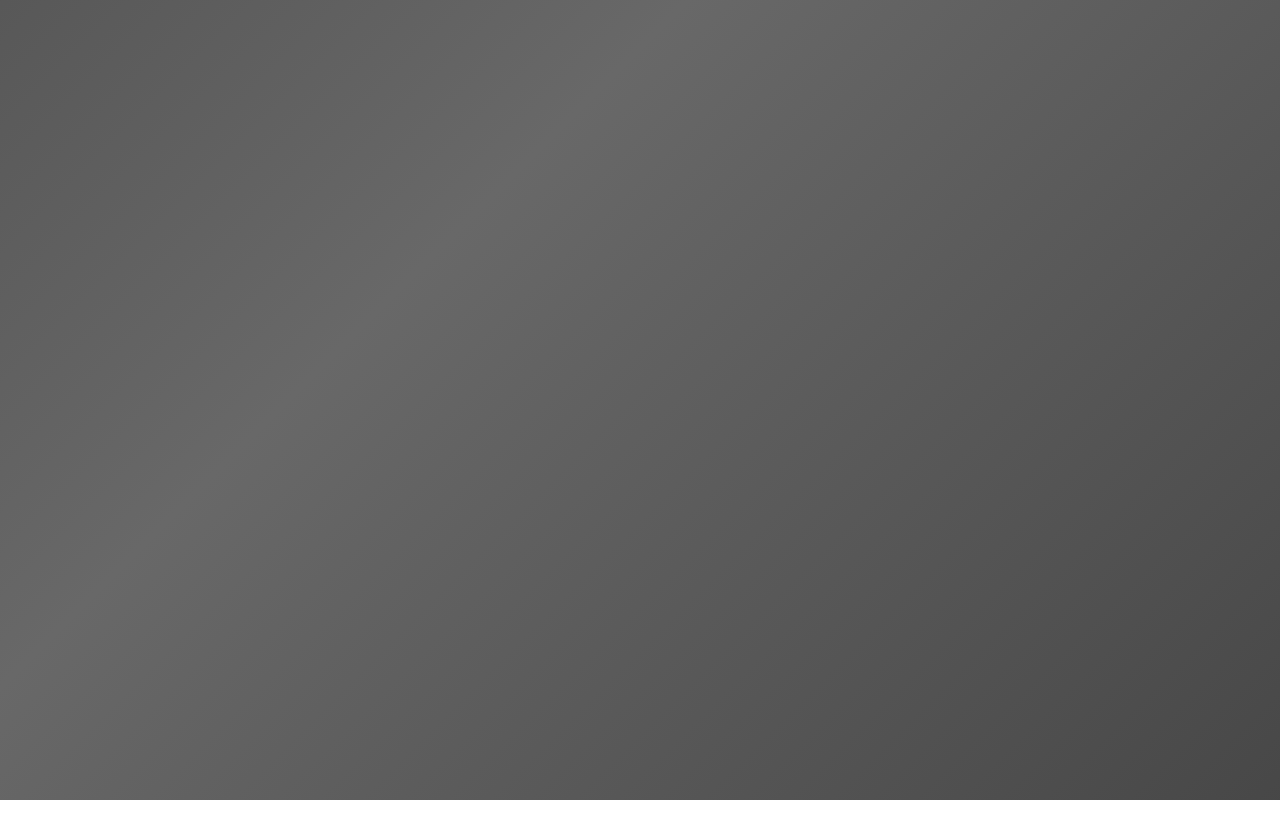
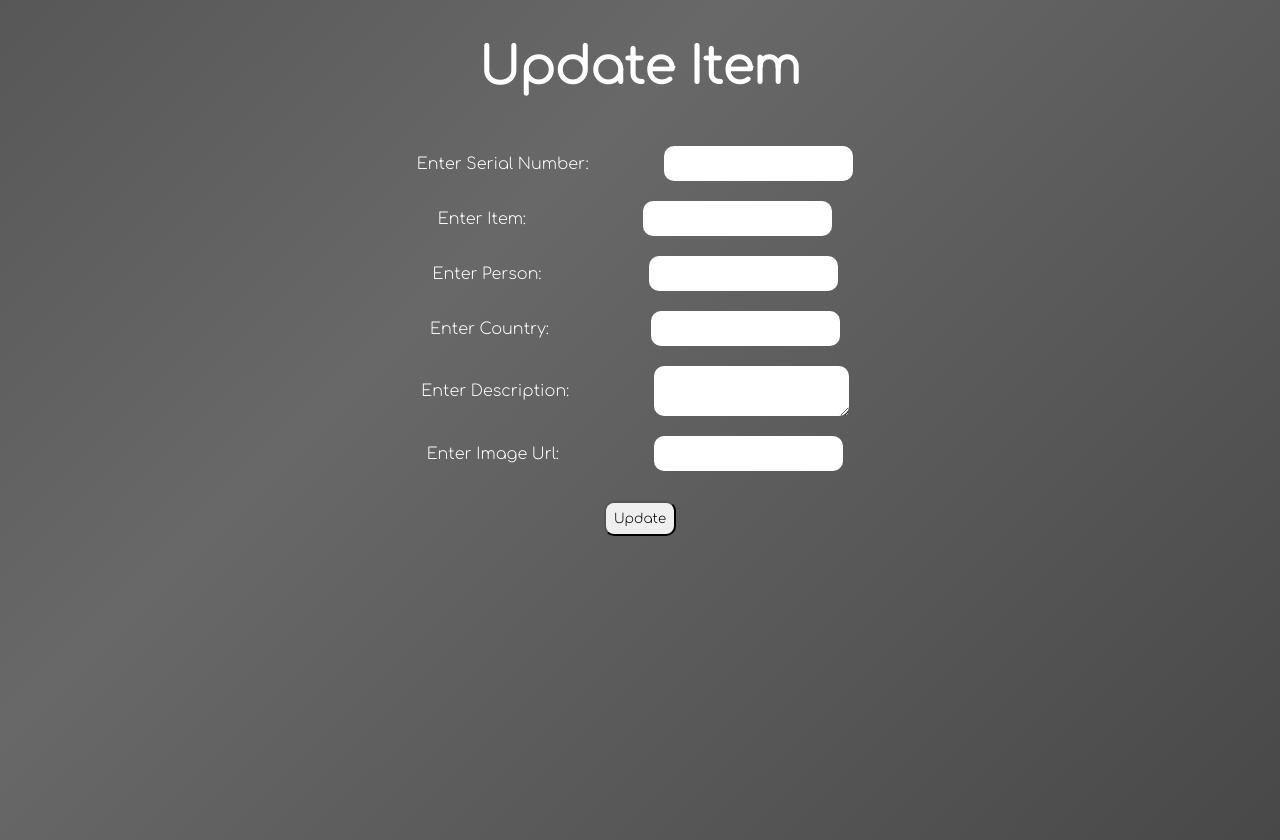
Before and after one commit to Manya324/S47_Bizarre_Cravings, a React (Vite) app in the folder Bizarre-Cravings-React-App/: page /update/1 in a window 1280 px wide. Before the commit this address had no page. Before the commit the page ends 800 px from the top, so only its background shows below. Built offline with nearby package versions, Linux system fonts and the light colour scheme; no server answers.

Commit message:
Added the updating and deleting functions

```diff
--- a/Bizarre-Cravings-React-App/src/App.jsx
+++ b/Bizarre-Cravings-React-App/src/App.jsx
@@ -3,6 +3,7 @@ import HomePage from "../src/components/HomePage";
 import Data from "./components/Data";
 import { Routes, Route } from "react-router-dom";
 import NewPage from "./components/NewPage";
+import UpdateItem from "./components/UpdateItem";
 
 function App() {
   return (
@@ -11,6 +12,7 @@ function App() {
           <Route path="/" element={<HomePage/>}/>
           <Route path="/data" element={<Data />}/>
           <Route path="/addItem" element={<NewPage/>} />
+          <Route path="/update/:id" element={<UpdateItem/>} />
       </Routes>
     </>
   );
--- a/Bizarre-Cravings-React-App/src/components/Data.jsx
+++ b/Bizarre-Cravings-React-App/src/components/Data.jsx
@@ -15,17 +15,22 @@ function Data() {
     console.log(data);
   }, []);
 
+  const handleDelete = (id) => {
+    axios.delete(`http://localhost:5000/deleteItem/${id}`)
+    .then((res) => {
+      console.log(res.data);
+      window.location.reload();
+    })
+    .catch((err) => console.log(err));
+  }
+
   return (
     <>
       <div>
-        <h1 className="heading">
-          Bizarre Cravings
-        </h1>
-    <Link to="/addItem">
-    <button className="add-btn">
-          Add Item +
-        </button>
-    </Link>
+        <h1 className="heading">Bizarre Cravings</h1>
+        <Link to="/addItem">
+          <button className="add-btn">Add Item +</button>
+        </Link>
       </div>
       <div className="content">
         {data.map((item, id) => {
@@ -40,6 +45,12 @@ function Data() {
                 <img className="images" src={item.imageUrl}></img>
               </div>
               <p className="description">{item.description}</p>
+              <div className="lower">
+              <Link to={`/update/${item._id}`}>
+                <button className="update-btn">Update Item</button>
+              </Link>
+                <button onClick={(e) => handleDelete(item._id)} className="delete-btn">Delete Item</button>
+                </div>
             </div>
           );
         })}
--- a/Bizarre-Cravings-React-App/src/components/NewPage.jsx
+++ b/Bizarre-Cravings-React-App/src/components/NewPage.jsx
@@ -35,6 +35,7 @@ function NewPage() {
     <div className="add-page">
       <form className="form" onSubmit={(e) => Submit(e)}>
         <h1 className="heading">Add New Item</h1>
+        <div className="input">
         <label htmlFor="">Enter Serial Number:</label>
         <input
         className="inp"
@@ -43,6 +44,8 @@ function NewPage() {
           value={serial}
           onChange={(e) => setSerial(e.target.value)}
         />
+        </div>
+        <div className="input">
         <label htmlFor="">Enter Item:</label>
         <input
           type="text"
@@ -51,7 +54,9 @@ function NewPage() {
           value={item}
           onChange={(e) => setItem(e.target.value)}
         />
-        <label htmlFor="">Enter Person:</label>
+        </div>
+      <div className="input">
+      <label htmlFor="">Enter Person:</label>
         <input
           type="text"
           className="inp"
@@ -59,7 +64,9 @@ function NewPage() {
           value={person}
           onChange={(e) => setPerson(e.target.value)}
         />
-        <label htmlFor="">Enter Country:</label>
+      </div>
+      <div className="input">
+      <label htmlFor="">Enter Country:</label>
         <input
           type="text"
           className="inp"
@@ -67,7 +74,9 @@ function NewPage() {
           value={country}
           onChange={(e) => setCountry(e.target.value)}
         />
-        <label htmlFor="">Enter Description:</label>
+      </div>
+       <div className="input">
+       <label htmlFor="">Enter Description:</label>
         <input
           type="text"
           className="inp"
@@ -75,7 +84,10 @@ function NewPage() {
           value={description}
           onChange={(e) => setDescription(e.target.value)}
         />
-        <label htmlFor="">Enter Image Url:</label>
+       </div>
+
+       <div className="input">
+       <label htmlFor="">Enter Image Url:</label>
         <input
           type="text"
           className="inp"
@@ -83,6 +95,7 @@ function NewPage() {
           value={imageUrl}
           onChange={(e) => setImageUrl(e.target.value)}
         />
+       </div>
         <div>
           <button className="btn" type="submit">Add</button>
         </div>
--- /dev/null
+++ b/Bizarre-Cravings-React-App/src/components/UpdateItem.jsx
@@ -0,0 +1,114 @@
+import React, { useEffect, useState } from "react";
+import { useNavigate, useParams } from "react-router-dom";
+import axios from "axios";
+
+function UpdateItem() {
+  const { id } = useParams();
+  const [serial, setSerial] = useState();
+  const [item, setItem] = useState();
+  const [person, setPerson] = useState();
+  const [country, setCountry] = useState();
+  const [description, setDescription] = useState();
+  const [imageUrl, setImageUrl] = useState();
+  const navigate = useNavigate();
+
+  useEffect(() => {
+    axios
+      .get(`http://localhost:5000/getItem/` + id)
+      .then((res) => {
+        console.log(res);
+        setSerial(res.data.serial);
+        setItem(res.data.item);
+        setPerson(res.data.person);
+        setCountry(res.data.country);
+        setDescription(res.data.description);
+        setImageUrl(res.data.imageUrl);
+      })
+      .catch((err) => console.log(err));
+  }, [id]);
+
+  const update = (e) => {
+    e.preventDefault();
+    axios
+      .put(`http://localhost:5000/updateItem/` + id, {
+        serial,
+        item,
+        person,
+        country,
+        description,
+        imageUrl,
+      })
+      .then((res) => {
+        console.log(res);
+        navigate("/data");
+      })
+      .catch((err) => console.log(err));
+  };
+
+  return (
+    <div>
+      <div className="add-page">
+        <h1 className="heading">Update Item</h1>
+        <form className="form" onSubmit={update}>
+          <div className="input">
+            <label>Enter Serial Number:</label>
+            <input
+              type="text"
+              className="inp"
+              value={serial}
+              onChange={(e) => setSerial(e.target.value)}
+            />
+          </div>
+          <div className="input">
+            <label>Enter Item:</label>
+            <input
+              type="text"
+              className="inp"
+              value={item}
+              onChange={(e) => setItem(e.target.value)}
+            />
+          </div>
+          <div className="input">
+            <label>Enter Person:</label>
+            <input
+              type="text"
+              className="inp"
+              value={person}
+              onChange={(e) => setPerson(e.target.value)}
+            />
+          </div>
+          <div className="input">
+            <label>Enter Country:</label>
+            <input
+              type="text"
+              className="inp"
+              value={country}
+              onChange={(e) => setCountry(e.target.value)}
+            />
+          </div>
+          <div className="input">
+            <label>Enter Description:</label>
+            <textarea
+              type="text"
+              className="inp"
+              value={description}
+              onChange={(e) => setDescription(e.target.value)}
+            />
+          </div>
+          <div className="input">
+            <label>Enter Image Url:</label>
+            <input
+              type="text"
+              className="inp"
+              value={imageUrl}
+              onChange={(e) => setImageUrl(e.target.value)}
+            />
+          </div>
+          <button className="update-btn" type="submit">Update</button>
+        </form>
+      </div>
+    </div>
+  );
+}
+
+export default UpdateItem;
--- a/Bizarre-Cravings-React-App/src/index.css
+++ b/Bizarre-Cravings-React-App/src/index.css
@@ -22,16 +22,50 @@ body {
   flex-direction: column;
   color: white;
   margin: 10px;
+  border-radius: 10px;
+  height: 60vh;
+  width: 50vw;
+  margin-left: 25vw;
 }
 
-.btn{
+.input{
+  display: flex;
+  flex-direction: row;
+  align-items: center;
+  justify-content: space-around;
+  width: 40vw;
+}
+
+.btn {
   margin-top: 10px;
   cursor: pointer;
-
 }
 
 .add-page {
   margin-top: 2vh;
+}
+
+.lower{
+  display: flex;
+  justify-content: center;
+  flex-direction: row;
+}
+
+.update-btn,
+.delete-btn {
+  cursor: pointer;
+  padding: 8px;
+  border-radius: 10px;
+  margin: 20px;
+}
+.delete-btn:hover {
+  background-color: rgb(64, 64, 64);
+  color: white;
+}
+
+.update-btn:hover {
+  background-color: rgb(64, 64, 64);
+  color: white;
 }
 
 .inp {
@@ -48,7 +82,6 @@ body {
   border: none;
   box-shadow: 2px 2px 2px #000000;
   cursor: pointer;
-
 }
 
 .add-btn:hover {
```
Also changed, not shown: 2 other files (tests, documents, lock files or other folders).
